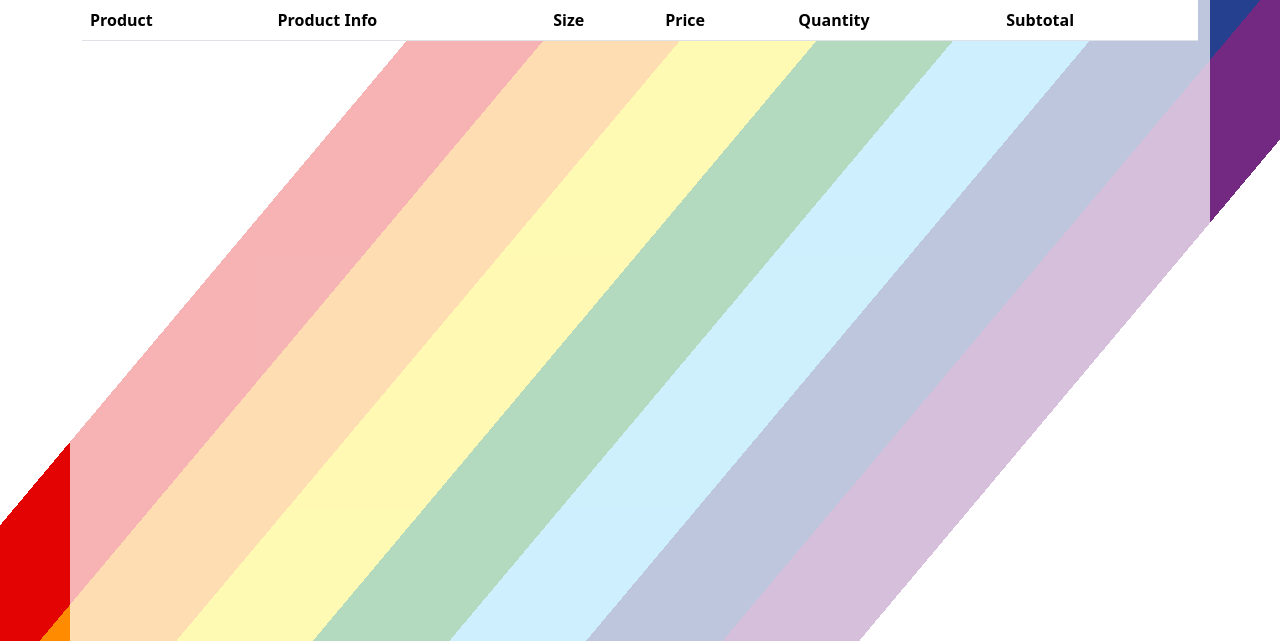
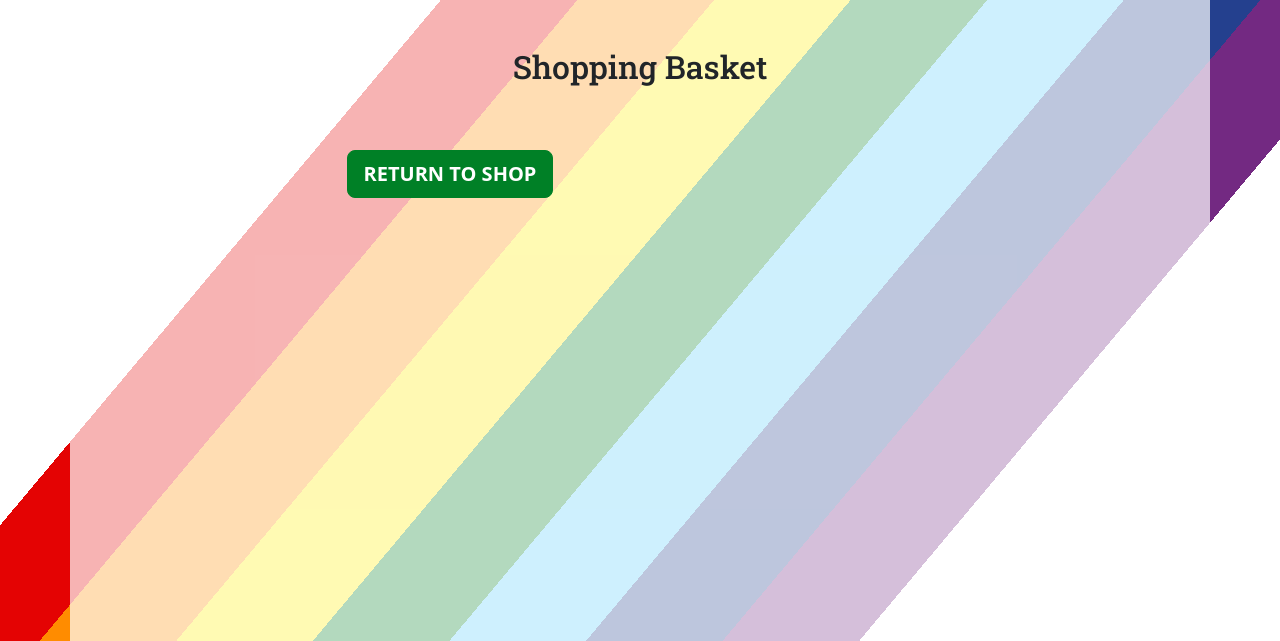
Before and after one commit to Chris-RG1980/rainbow-runners, a Django app: page /bag/ in a window 1280 px wide. Shown: the part 56-697 px from the top of the page. Run offline with Django 4.2, Linux system fonts and the light colour scheme; lists and menus that the app fills with data are empty; some libraries are stand-ins or nearby versions; some web fonts are replaced.

Commit message:
Style bad.html and add tooltips

```diff
--- a/bag/templates/bag/bag.html
+++ b/bag/templates/bag/bag.html
@@ -1,11 +1,24 @@
 {% extends "base.html" %}
 {% load static %}
 
+{% block page_header %}
+    <div class="row">
+        <div class="col mt-5 mb-2">
+            <h2 class="sub-heading text-center">Shopping Basket</h2>
+        </div>
+    </div>
+{% endblock %}
+
 
 {% block content %}
-    <table class="table">
+    <div class="row">
+        <div class="col-lg-8">
+            {% if bag_items %}
+                <div class="table-responsive">
+                    <table class="table table-sm">
                         <thead>
                         <tr>
+                            <th></th>
                             <th>Product</th>
                             <th colspan="2">Product Info</th>
                             <th>Size</th>
@@ -17,11 +30,22 @@
                         <tbody>
                         {% for item in bag_items %}
                             <tr>
-            <td><img class="image-size" src="{{ item.product.image.url }}" alt="{{ item.product.name }}"></td>
+                                <td class="table-cell-height-fix">
+                                    <div class="h-100 d-flex align-items-center">
+                                        <a class="btn btn-danger remove-item fs-5" id="remove_{{ item.item_id }}" data-product_size="{{ item.size }}" data-bs-toggle="tooltip" data-bs-placement="top" data-bs-title="Remove Item">
+                                            <i class="bi bi-bag-x"></i>
+                                        </a>
+                                    </div>
+                                </td>
+                                <td class="product-thumbnail">
+                                    <div class="">
+                                        <img class="img-fluid" src="{{ item.product.image.url }}" alt="{{ item.product.name }}">
+                                    </div>
+                                </td>
                                 <td colspan="2">{{ item.product.name }}</td>
                                 <td>{{ item.size|safe|default:"N/A" }}</td>
                                 <td>£{{ item.product.price }}</td>
-            <td>
+                                <td class="quantity-col">
                                     <form method="POST"  action="{% url 'adjust_bag' item.item_id %}" class="update-form">
                                         {% csrf_token %}
                                         <div class="input-group">
@@ -36,14 +60,29 @@
                                             </p>
                                         </div>
                                     </form>
-                <a class="update-link text-info"><small>Update</small></a>
-                <a class="remove-item text-danger float-right" id="remove_{{ item.item_id }}" data-product_size="{{ item.size }}"><small>Remove</small></a>
+                                    <div class="d-flex mb-3">
+                                        <a class="update-link blue me-auto p-2"><small>Update</small></a>
+                                    </div>
                                 </td>
                                 <td>£{{ item.subtotal }}</td>
                             </tr>
                         {% endfor %}
                         </tbody>
                     </table>
+                {% else %}
+                    <div class="row">
+                        <div class="col">
+                            <div class="d-flex justify-content-center mt-5">
+                                <a href="{% url 'products' %}" class="btn btn-success btn-lg">
+                                    <span class="text-uppercase"><Strong>Return To Shop</Strong></span>
+                                </a>
+                            </div>
+                        </div>
+                    </div>
+                </div>
+            {% endif %}
+        </div>
+    </div>
 {% endblock %}
 
 {% block postloadjs %}
--- a/static/css/base.css
+++ b/static/css/base.css
@@ -284,6 +284,22 @@ footer, ul {
     cursor: pointer;
 }
 
+.product-thumbnail {
+    max-width: 90px;
+}
+
+.quantity-col {
+    max-width: 150px;
+}
+
+/*
+    Set height to 1px so child div can properly
+    calculate height to 100%
+*/
+.table-cell-height-fix {
+    height: 1px;
+}
+
 /* Media Queries */
 @media screen and (max-width: 992px) {
     .hero-title {
--- /dev/null
+++ b/static/js/script.js
@@ -0,0 +1,6 @@
+document.addEventListener('DOMContentLoaded', function () {
+    var tooltipTriggerList = [].slice.call(document.querySelectorAll('[data-bs-toggle="tooltip"]'))
+    var tooltipList = tooltipTriggerList.map(function (tooltipTriggerEl) {
+        return new bootstrap.Tooltip(tooltipTriggerEl)
+    })
+});
--- a/templates/base.html
+++ b/templates/base.html
@@ -30,8 +30,11 @@
     {% block corejs %}
         <!--jquery CDN-->
         <script src="https://cdnjs.cloudflare.com/ajax/libs/jquery/3.7.1/jquery.min.js" integrity="sha512-v2CJ7UaYy4JwqLDIrZUI/4hqeoQieOmAZNXBeQyjo21dadnwR+8ZaIJVT8EE2iyI61OV8e6M8PP2/4hpQINQ/g==" crossorigin="anonymous" referrerpolicy="no-referrer"></script>
+        <!--Popper CDN-->
+        <script src="https://cdnjs.cloudflare.com/ajax/libs/popper.js/2.11.8/umd/popper.min.js" integrity="sha512-TPh2Oxlg1zp+kz3nFA0C5vVC6leG/6mm1z9+mA81MI5eaUVqasPLO8Cuk4gMF4gUfP5etR73rgU/8PNMsSesoQ==" crossorigin="anonymous" referrerpolicy="no-referrer"></script>
         <!--Bootstrap script CDN-->
         <script src="https://cdnjs.cloudflare.com/ajax/libs/bootstrap/5.3.3/js/bootstrap.bundle.min.js" integrity="sha512-7Pi/otdlbbCR+LnW+F7PwFcSDJOuUJB3OxtEHbg4vSMvzvJjde4Po1v4BR9Gdc9aXNUNFVUY+SK51wWT8WF0Gg==" crossorigin="anonymous" referrerpolicy="no-referrer"></script>
+        <script src="{% static 'js/script.js' %}"></script>
     {% endblock %}
 
     {% block additional_js %}
@@ -134,6 +137,8 @@
                 </div>
             {% endif %}
             <!-- End Credit-->
+            {% block page_header %}
+            {% endblock %}
             {% block content %}
             {% endblock %}
         </div>
```
Lines whose indentation alone changed are shown as unchanged.
